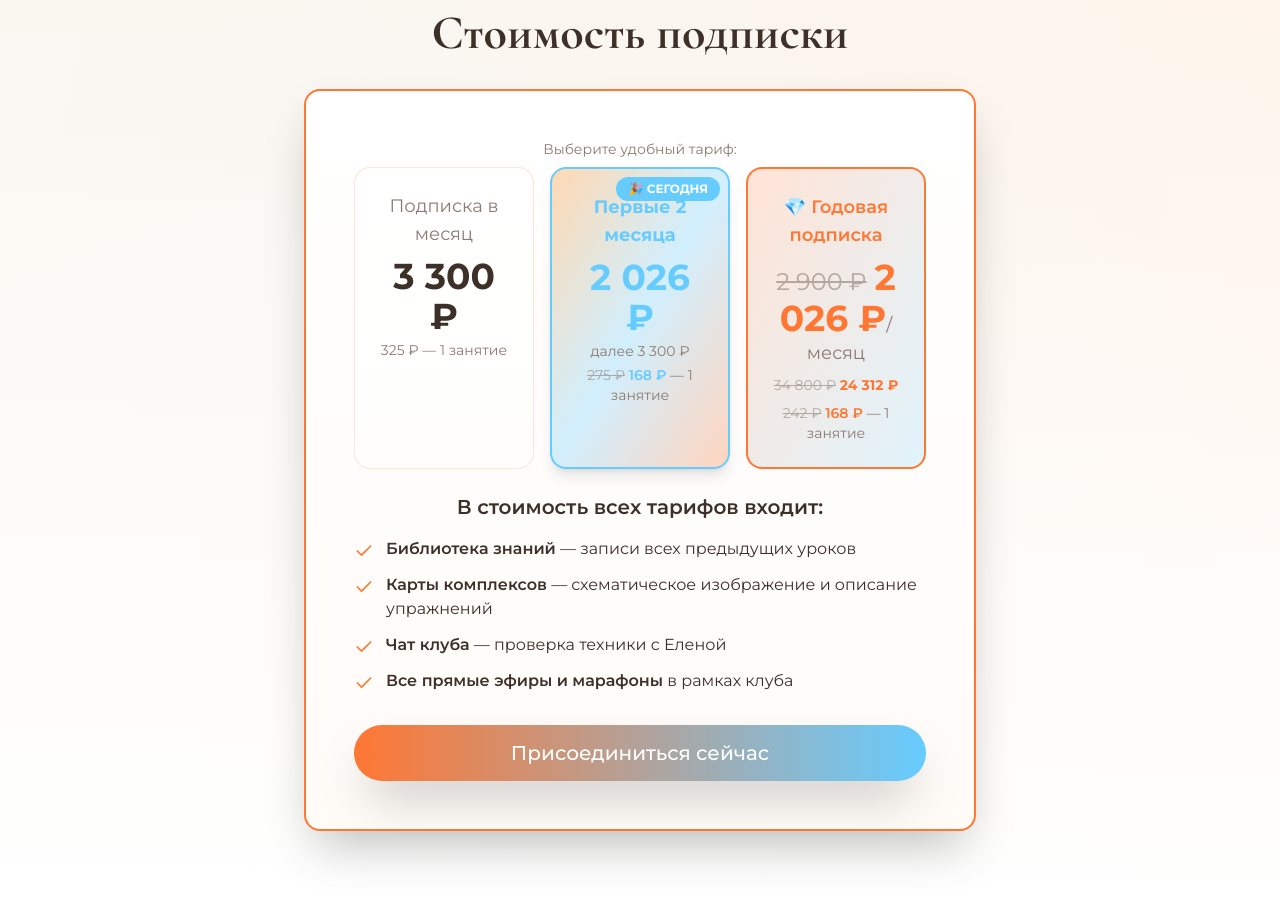
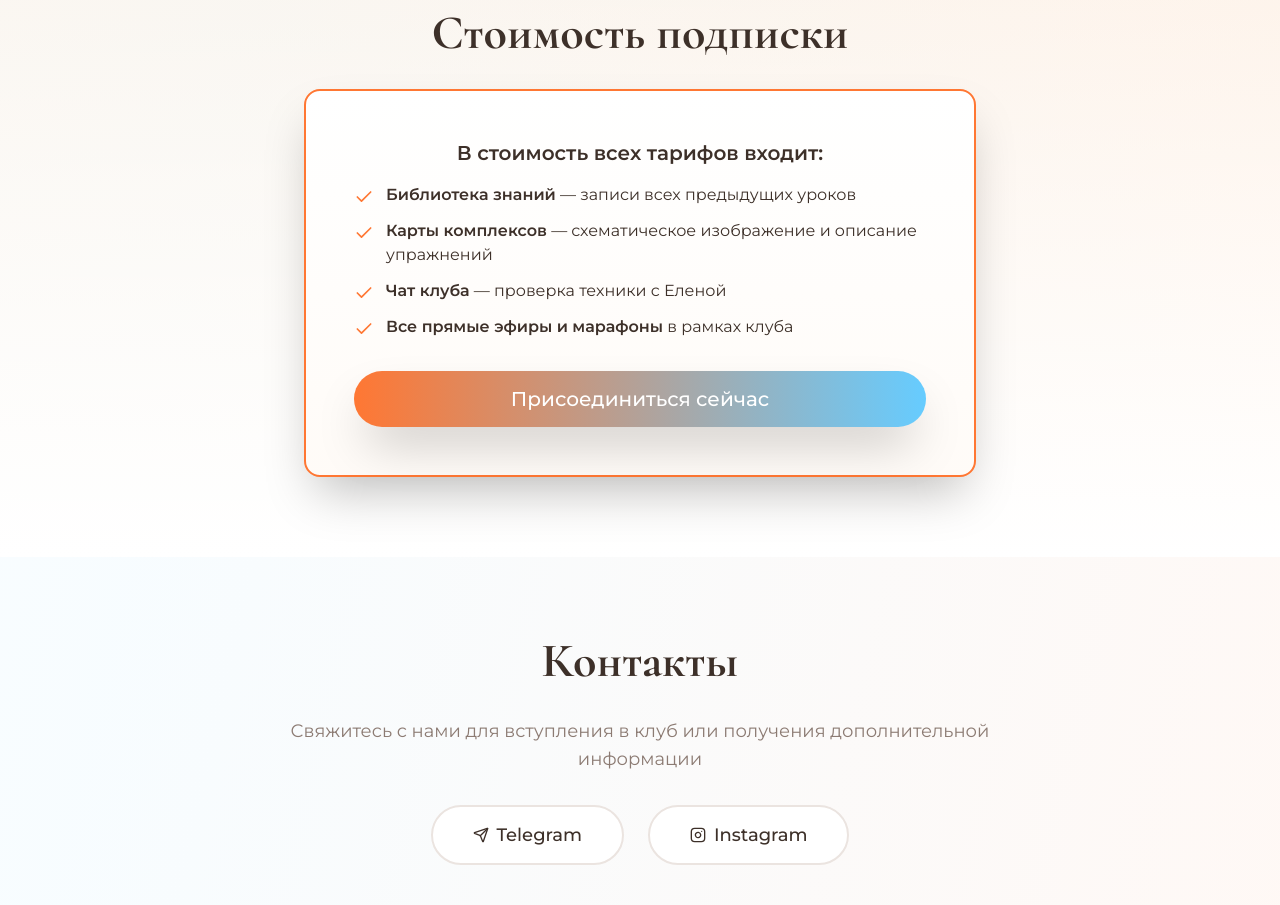
Before and after one commit to pr-poehali-dev/formula-qi-landing-page, a React (Vite) app: page / in a window 1280 px wide. Shown: the part 4580-5485 px from the top of the page. Built offline with nearby package versions, Linux system fonts and the light colour scheme.

Commit message:
Удаление стоимостей из системы

```diff
--- a/src/pages/Index.tsx
+++ b/src/pages/Index.tsx
@@ -336,41 +336,6 @@ const Index = () => {
             Стоимость подписки
           </h2>
           <Card className="p-12 border-2 border-primary shadow-2xl hover:shadow-primary/30 transition-all bg-gradient-to-b from-white to-accent/10">
-            <div className="mb-6">
-              <div className="text-sm text-muted-foreground mb-2">Выберите удобный тариф:</div>
-              <div className="grid md:grid-cols-3 gap-4 mb-6">
-                <div className="bg-white/50 p-6 rounded-2xl border border-primary/20">
-                  <div className="text-lg text-muted-foreground mb-2">Подписка в месяц</div>
-                  <div className="text-4xl font-bold text-foreground mb-1">3 300 ₽</div>
-                  <div className="text-sm text-muted-foreground">325 ₽ — 1 занятие</div>
-                </div>
-                <div className="bg-gradient-to-br from-accent via-secondary/30 to-primary/30 p-6 rounded-2xl border-2 border-secondary shadow-lg relative overflow-hidden">
-                  <div className="absolute top-2 right-2 bg-secondary text-white text-xs font-bold px-3 py-1 rounded-full">
-                    🎉 СЕГОДНЯ
-                  </div>
-                  <div className="text-lg font-bold text-secondary mb-2">Первые 2 месяца</div>
-                  <div className="text-4xl font-bold text-secondary mb-1">2 026 ₽</div>
-                  <div className="text-sm text-muted-foreground mb-1">далее 3 300 ₽</div>
-                  <div className="text-sm text-muted-foreground">
-                    <span className="line-through opacity-60">275 ₽</span> <span className="font-semibold text-secondary">168 ₽</span> — 1 занятие
-                  </div>
-                </div>
-                <div className="bg-gradient-to-br from-primary/20 to-secondary/20 p-6 rounded-2xl border-2 border-primary">
-                  <div className="text-lg font-semibold text-primary mb-2">💎 Годовая подписка</div>
-                  <div className="mb-2">
-                    <span className="text-2xl line-through opacity-60 text-muted-foreground">2 900 ₽</span>
-                    <span className="text-4xl font-bold text-primary ml-2">2 026 ₽</span>
-                    <span className="text-lg text-muted-foreground">/месяц</span>
-                  </div>
-                  <div className="text-sm text-muted-foreground mb-2">
-                    <span className="line-through opacity-60">34 800 ₽</span> <span className="font-bold text-primary">24 312 ₽</span>
-                  </div>
-                  <div className="text-sm text-muted-foreground">
-                    <span className="line-through opacity-60">242 ₽</span> <span className="font-semibold text-primary">168 ₽</span> — 1 занятие
-                  </div>
-                </div>
-              </div>
-            </div>
             <div className="mb-8">
               <h3 className="text-xl font-semibold mb-4 text-foreground">В стоимость всех тарифов входит:</h3>
               <ul className="text-left space-y-3">
```
